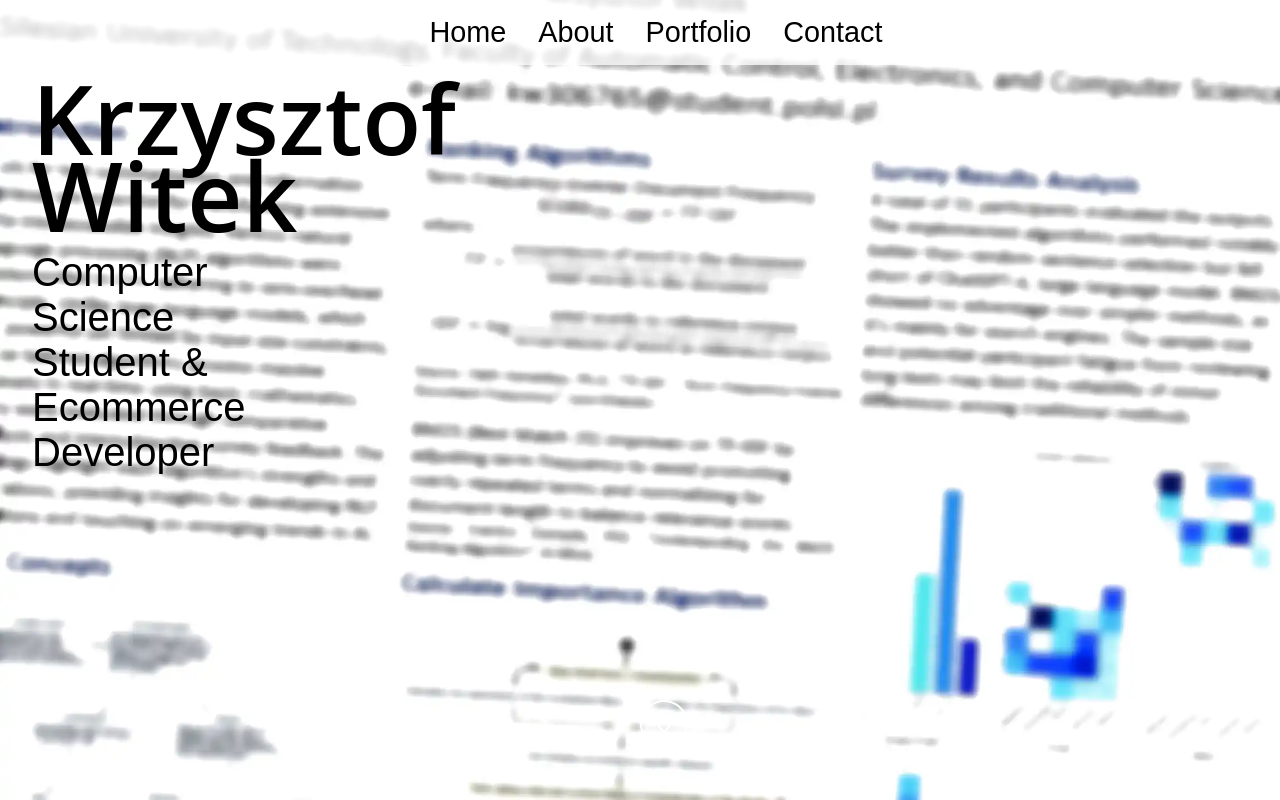
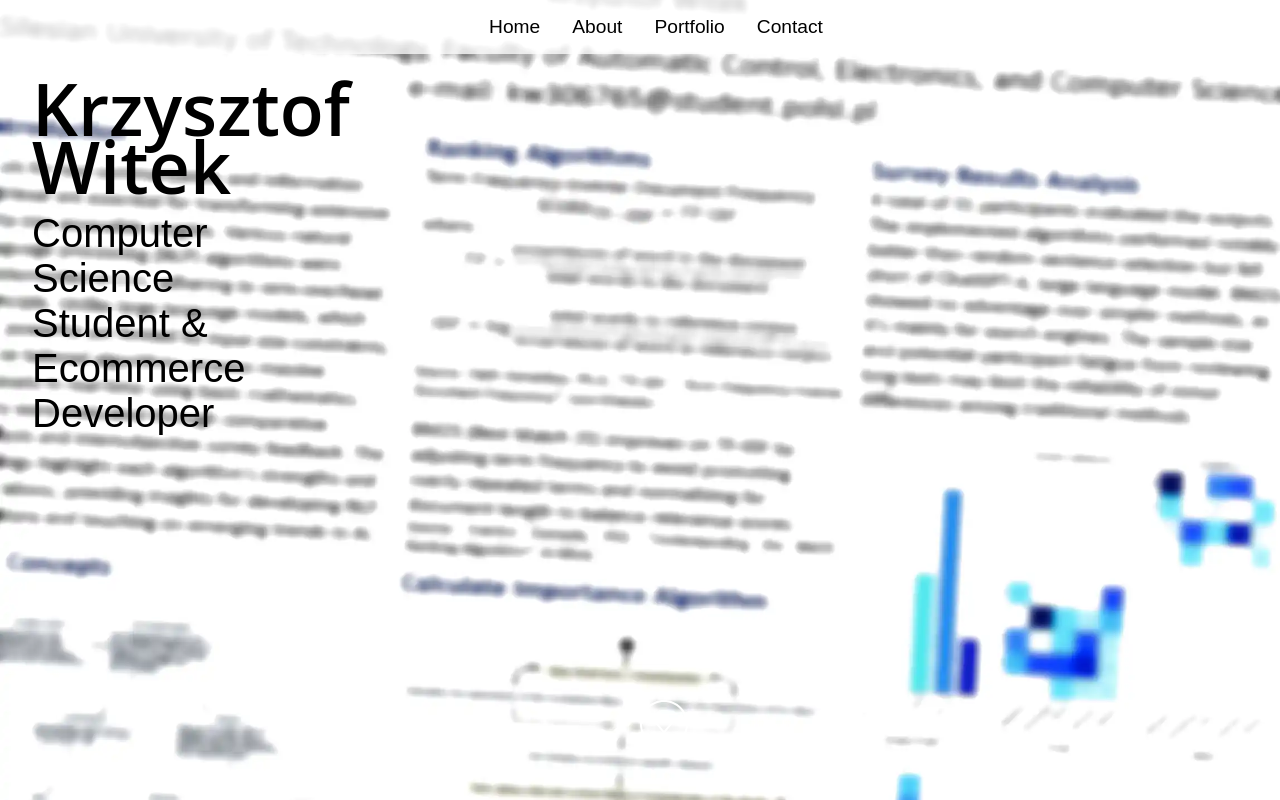
Before and after one commit to krzsztfwtk/my-portfolio-website, a React (Vite) app: page / in a window 1280 px wide. Built offline with nearby package versions, Linux system fonts and the light colour scheme.

Commit message:
font size

```diff
--- a/src/Components/Header.jsx
+++ b/src/Components/Header.jsx
@@ -10,7 +10,7 @@ const Header = () => {
   return (
     <div
       style={{
-        fontSize: "1.8rem",
+        fontSize: "1.2rem",
         position: "fixed",
         display: "flex",
         justifyContent: "center",
--- a/src/styles.css
+++ b/src/styles.css
@@ -47,7 +47,7 @@ section img.background {
 
 h1 {
   font-family: "Open Sans", sans-serif;
-  font-size: 6rem;
+  font-size: 4.5rem;
   font-weight: 600;
   line-height: 0.8;
   margin: 0;
```
